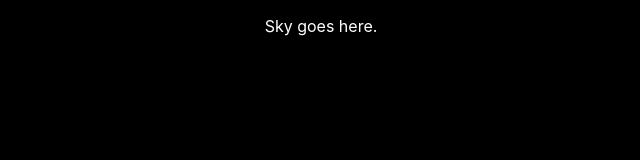
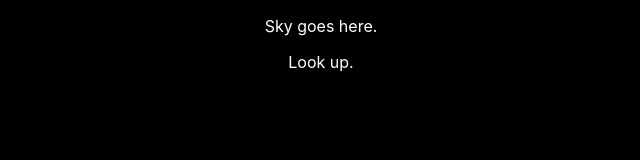
Before and after one commit to RadicalPrecursor/anothersky, a React (Create React App) app: page / in a window 1280 px wide. Shown: the top 160 px of the page, without its empty margins (319-959 px from the left). Built offline with nearby package versions, Linux system fonts and the light colour scheme.

Commit message:
🧪 Testing Amplify deployments

```diff
--- a/src/App.js
+++ b/src/App.js
@@ -4,6 +4,7 @@ function App() {
   return (
     <div className="App">
       <p>Sky goes here.</p>
+      <p>Look up.</p>
     </div>
   );
 }
```
